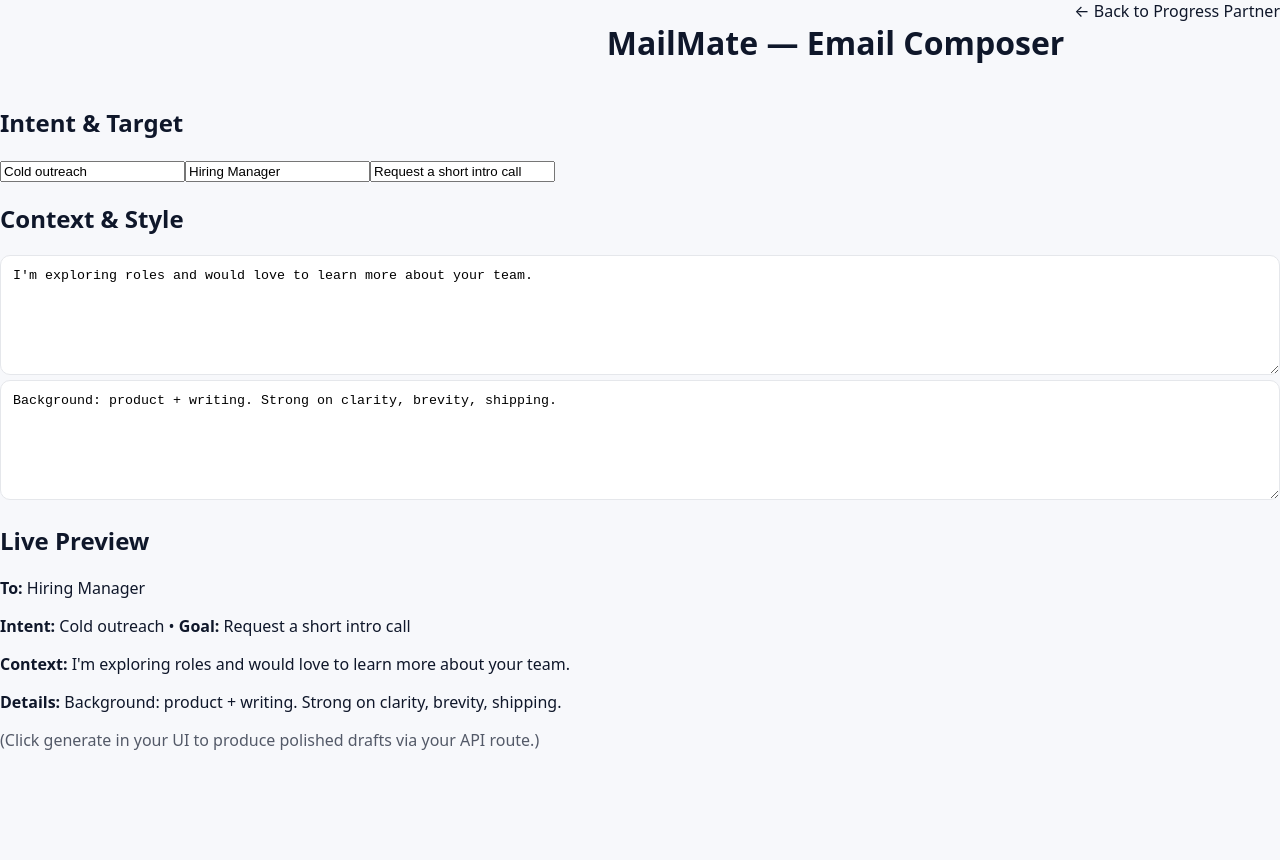
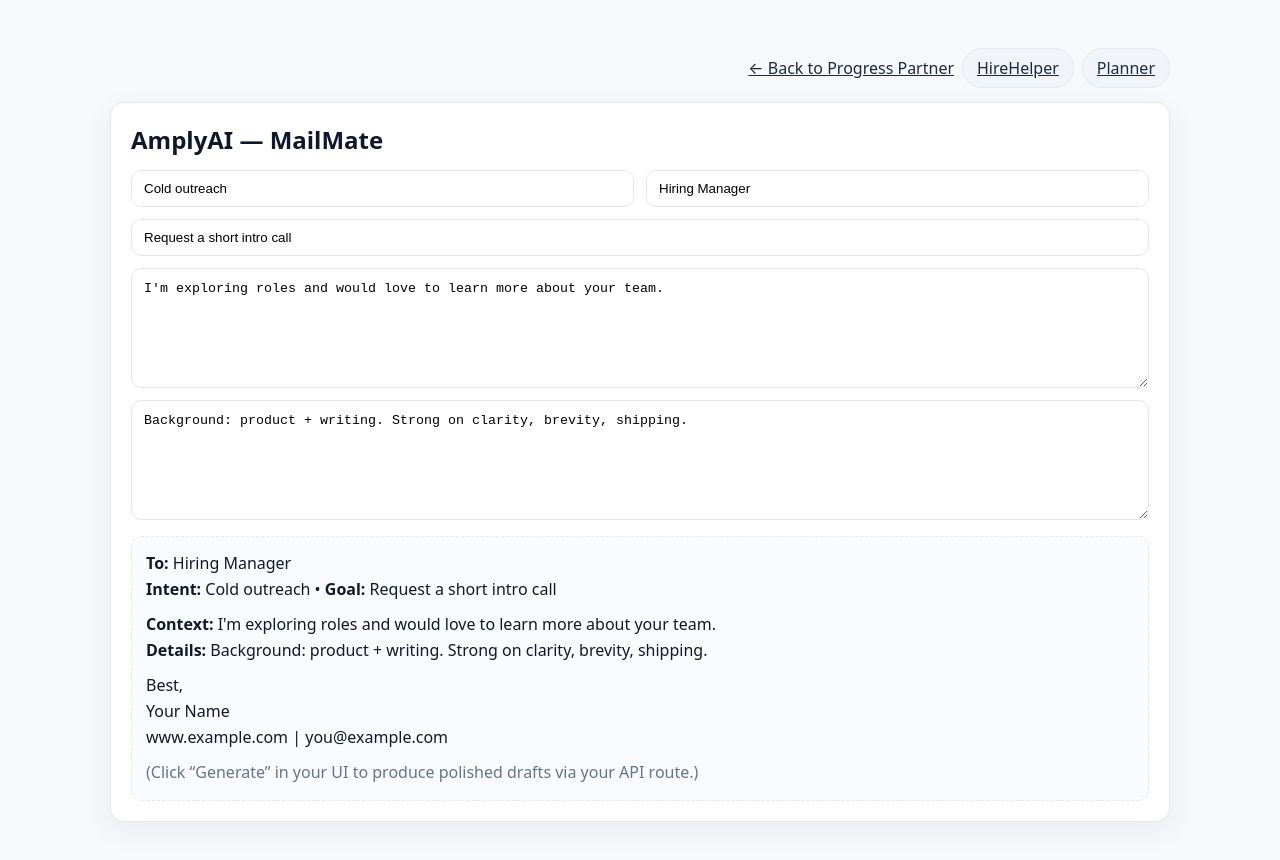
Before and after one commit to madevthevanthiran-maker/amplyai-chatbot, a Next.js app: page /email in a window 1280 px wide. Shown: the top 860 px of the page. Before the commit the page ends 800 px from the top, so only its background shows below. Built offline with nearby package versions, Linux system fonts and the light colour scheme.

Commit message:
Update email.jsx

```diff
--- a/pages/email.jsx
+++ b/pages/email.jsx
@@ -1,8 +1,8 @@
 // pages/email.jsx
+import Link from "next/link";
 import { useState } from "react";
-import Link from "next/link";
 
-export default function MailMate() {
+export default function MailMate(){
   const [intent, setIntent] = useState("Cold outreach");
   const [recipient, setRecipient] = useState("Hiring Manager");
   const [goal, setGoal] = useState("Request a short intro call");
@@ -12,37 +12,64 @@ export default function MailMate() {
   const [details, setDetails] = useState(
     "Background: product + writing. Strong on clarity, brevity, shipping."
   );
+  const signature = "Best,\nYour Name\nwww.example.com | you@example.com";
 
   return (
-    <main className="container">
-      <header className="topbar">
-        <h1>MailMate — Email Composer</h1>
-        <Link href="/" className="back">← Back to Progress Partner</Link>
-      </header>
+    <main className="app">
+      <div className="backbar">
+        <Link href="/">← Back to Progress Partner</Link>
+        <Link className="pill-link" href="/hire-helper">HireHelper</Link>
+        <Link className="pill-link" href="/planner">Planner</Link>
+      </div>
 
-      <section className="card">
-        <h2>Intent & Target</h2>
-        <input value={intent} onChange={e=>setIntent(e.target.value)} placeholder="Email intent" />
-        <input value={recipient} onChange={e=>setRecipient(e.target.value)} placeholder="Recipient" />
-        <input value={goal} onChange={e=>setGoal(e.target.value)} placeholder="Goal (clear CTA)" />
-      </section>
+      <div className="page">
+        <h2 className="section-title">AmplyAI — MailMate</h2>
 
-      <section className="card">
-        <h2>Context & Style</h2>
-        <textarea value={context} onChange={e=>setContext(e.target.value)} rows={4} />
-        <textarea value={details} onChange={e=>setDetails(e.target.value)} rows={4} />
-      </section>
+        <div className="grid">
+          <input
+            type="text"
+            value={intent}
+            onChange={(e)=>setIntent(e.target.value)}
+            placeholder="Email intent…"
+          />
+          <input
+            type="text"
+            value={recipient}
+            onChange={(e)=>setRecipient(e.target.value)}
+            placeholder="Who are you writing to?"
+          />
+          <input
+            type="text"
+            value={goal}
+            onChange={(e)=>setGoal(e.target.value)}
+            placeholder="One clear call-to-action"
+            className="full"
+          />
+          <textarea
+            value={context}
+            onChange={(e)=>setContext(e.target.value)}
+            placeholder="Context"
+            className="full"
+          />
+          <textarea
+            value={details}
+            onChange={(e)=>setDetails(e.target.value)}
+            placeholder="Details"
+            className="full"
+          />
+        </div>
 
-      <section className="card">
-        <h2>Live Preview</h2>
-        <p><strong>To:</strong> {recipient}</p>
-        <p><strong>Intent:</strong> {intent} • <strong>Goal:</strong> {goal}</p>
-        <p><strong>Context:</strong> {context}</p>
-        <p><strong>Details:</strong> {details}</p>
-        <p style={{opacity:.7, marginTop:12}}>
-          (Click generate in your UI to produce polished drafts via your API route.)
-        </p>
-      </section>
+        <div style={{marginTop:16}} className="preview">
+          <div><strong>To:</strong> {recipient}</div>
+          <div><strong>Intent:</strong> {intent} • <strong>Goal:</strong> {goal}</div>
+          <div style={{marginTop:10}}><strong>Context:</strong> {context}</div>
+          <div><strong>Details:</strong> {details}</div>
+          <div style={{whiteSpace:"pre-wrap", marginTop:10}}>{signature}</div>
+          <div style={{color:"var(--muted)", marginTop:10}}>
+            (Click “Generate” in your UI to produce polished drafts via your API route.)
+          </div>
+        </div>
+      </div>
     </main>
   );
 }
```
